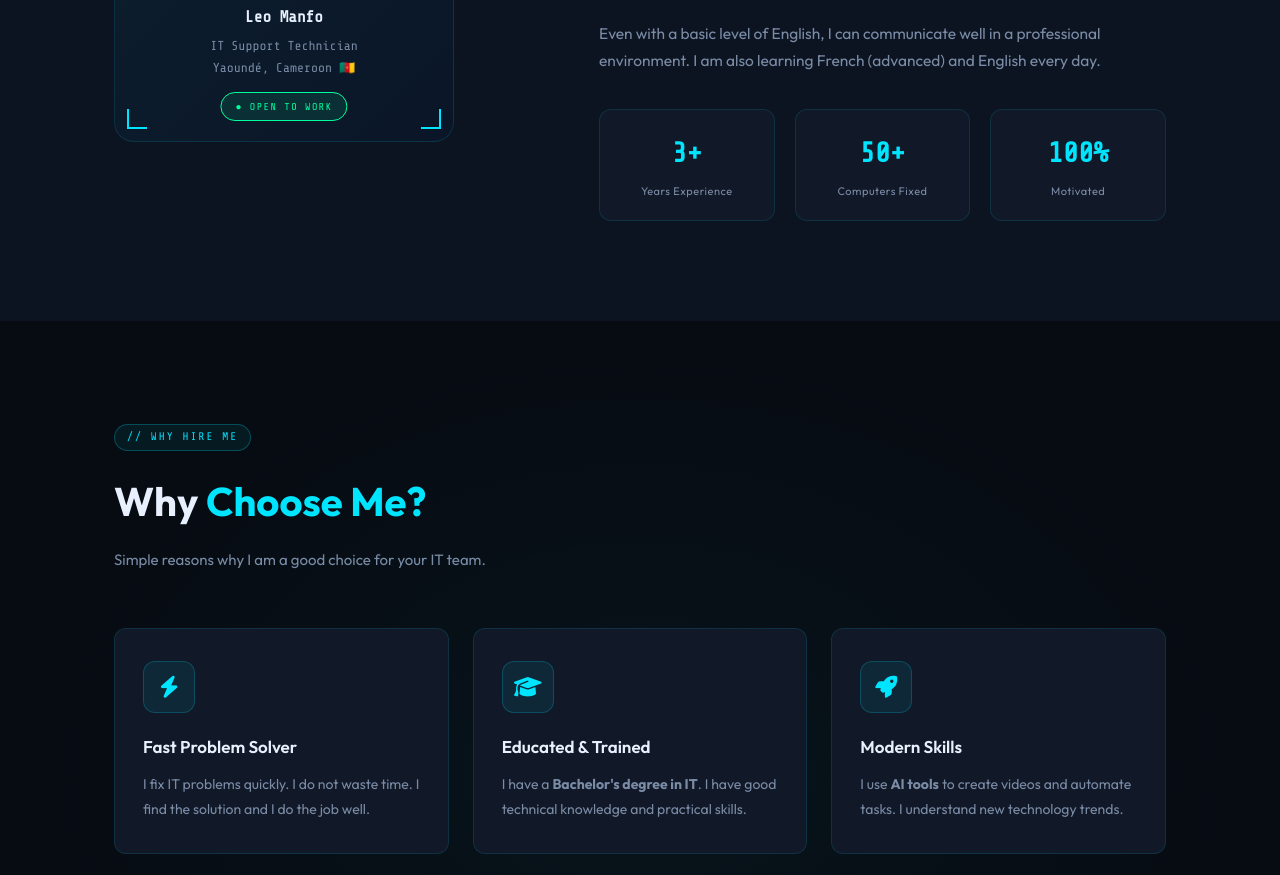
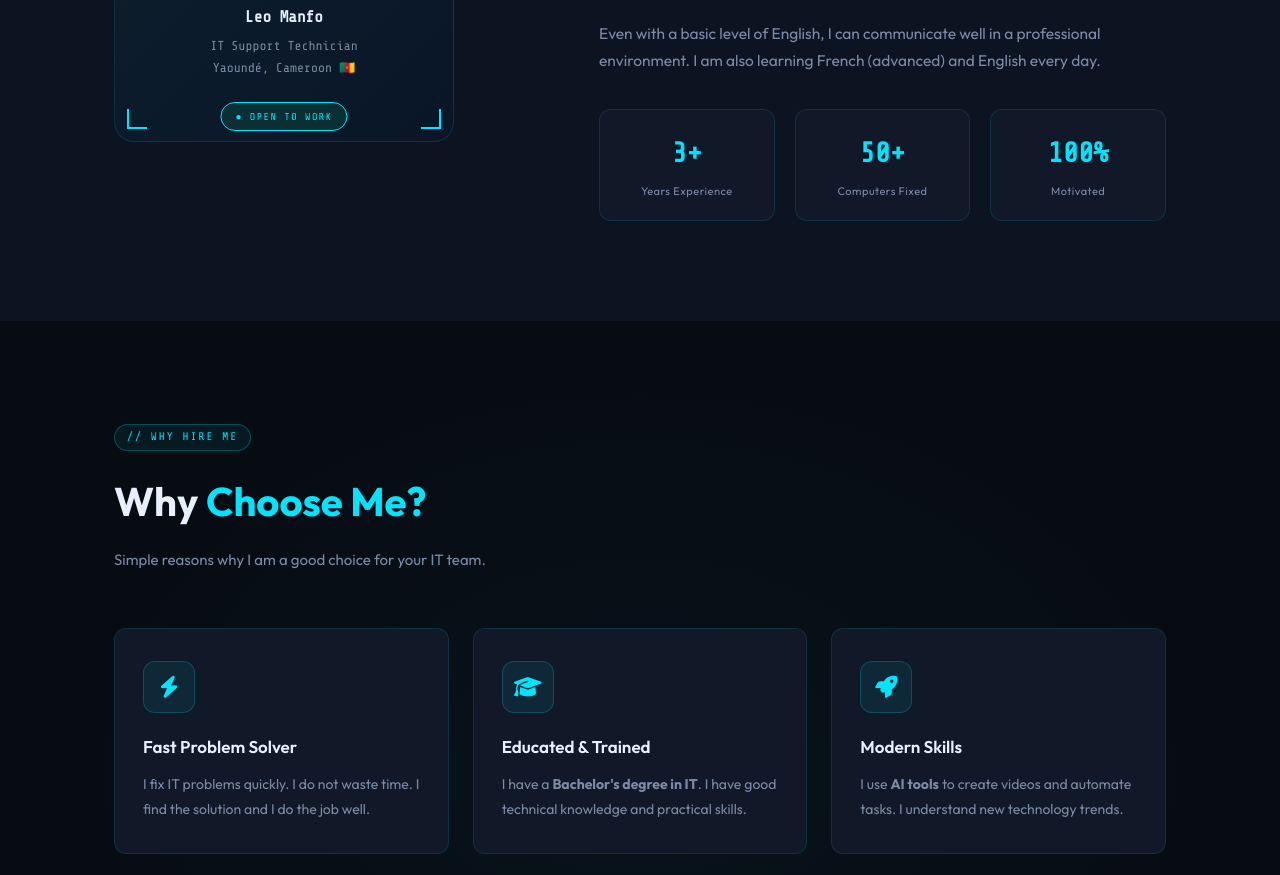
Before and after one commit to leo-dev-237/portfolio, a plain HTML site: page index.html in a window 1280 px wide. Shown: the part 1384-2259 px from the top of the page. Drawn offline with nearby package versions, Linux system fonts and the light colour scheme.

```diff
--- a/index.css
+++ b/index.css
@@ -863,12 +863,12 @@
 
   .otw-badge {
     position: absolute;
-      bottom: 20px;
+    bottom: 10px;
     left: 50%;
     transform: translateX(-50%);
     background: rgba(0, 255, 157, 0.1);
-      border: 1px solid var(--accent-green);
-      color: var(--accent-green);
+    border: 1px solid var(--accent-cyan);
+    color: var(--accent-cyan);
     font-family: var(--font-mono);
     font-size: 10px;
     padding: 5px 14px;
```
Lines whose indentation alone changed are shown as unchanged.
